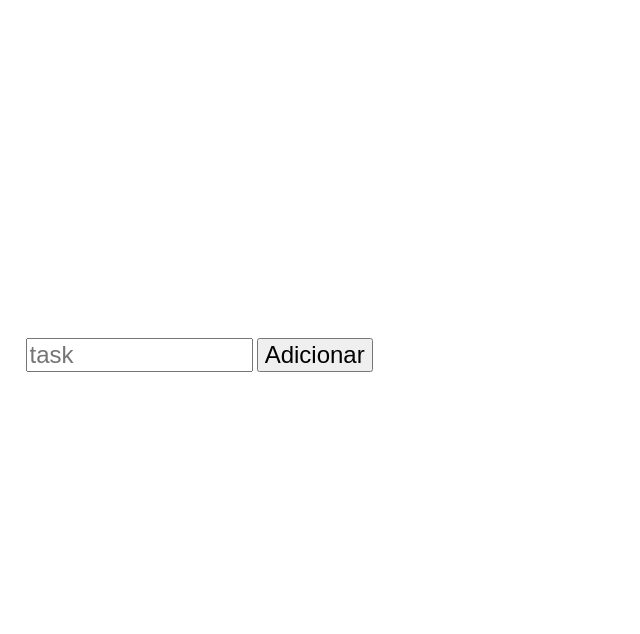
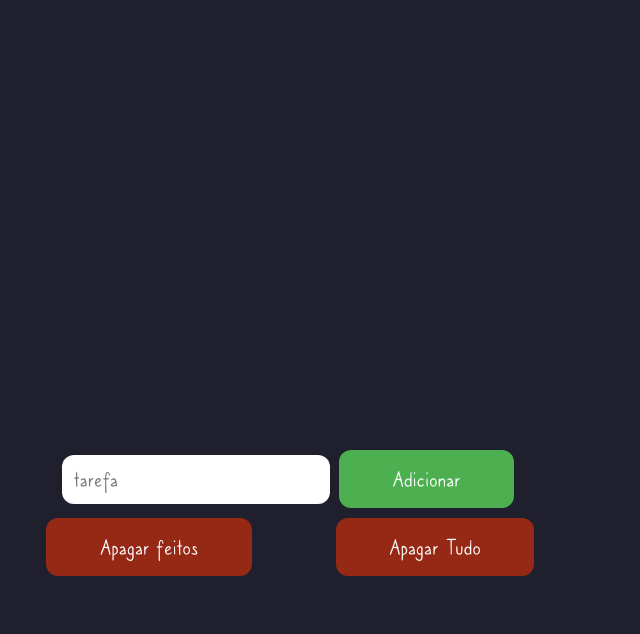
Before and after one commit to 08pixels/to-do-app, a plain HTML site: page index.html in a window 1280 px wide. Shown: the part 166-800 px from the top of the page, without its empty margins (0-640 px from the left). Drawn offline with Linux system fonts and the light colour scheme.

Commit message:
estilizando

```diff
--- a/index.html
+++ b/index.html
@@ -4,30 +4,23 @@
     <head>
         <meta charset='utf-8'>
         <meta name="viewport" content="width=device-width, initial-scale=1.0">
-        <title> Curso de Javascript </title>
-        <style type="text/css">
-            #app {
-                font-size: 150%;
-                position: fixed;
-                width: 100%;
-                height: 60%;
-                overflow-y: scroll;
-                overflow-x: scroll;
-            };
-
-        </style>
+        <title> Todo List </title>
+        <link rel="stylesheet" type="text/css" href="styles.css">
     </head>
 
     <body>
-        <!-- <input type="checkbox" name="vehicle1" value="Bike"> I have a bike<br>
-        <input type="checkbox" style="transform: scale(1.5)" value="none"> -->
 
-        <div id="app" style="color: #cc0000;">
+        <div id="app">
+                <h1> Todo List </h1>
         </div>
 
-        <div style="position: fixed; left: 02%; top:63%;" id="send">
-            <input id="task"style="width:50%; font-size:x-large;" type="text" placeholder="task">
-            <button style="font-size:x-large"> Adicionar </button>
+        <div id="send">
+            <center>
+                <input id="task" type="text" placeholder="tarefa">
+                <button class="box"> Adicionar </button>
+                <button id="done"> Apagar feitos </button>
+                <button id="all"> Apagar Tudo </button>
+            </center>
         </div>
 
         <script src="todos.js"> </script>
--- /dev/null
+++ b/styles.css
@@ -0,0 +1,105 @@
+
+body {
+    background-color: #1f1f2e;
+}
+
+button {
+    font-family: caroni;
+    font-size: x-large;
+    background-color: #4CAF50;
+    border: none;
+    border-radius: 12px;
+
+    color: white;
+    padding: 3% 11%;
+    text-align: center;
+    display: inline-block;
+    font-size: 24px;
+}
+
+div {
+    position: fixed;
+    padding: 3%;
+}
+
+h1 {
+    font-family: chickadee;
+    font-weight: normal;
+    font-size: 250%;
+}
+input {
+    font-family: caroni;
+    font-weight: normal;
+    padding: 10px 12px;
+    border: none;
+    border-radius: 12px;
+}
+
+p {
+    font-family: caroni;
+    transition-property: width;
+    transition-duration: 2s;
+    transition-timing-function: linear;
+    transition-delay: 1s;
+}
+
+
+#all {
+    background-color: rgba(255, 51, 0, 0.534);
+    float: right;
+}
+#all:hover {
+    background-color: rgba(255, 51, 0, 0.4);
+}
+
+#done {
+    background-color: rgba(255, 51, 0, 0.534);
+    float: left;
+}
+#done:hover {
+    background-color: rgba(255, 51, 0, 0.4);
+}
+
+#app {
+    font-size: 150%;
+    font-weight: 100;
+    opacity: 0.65;
+    position: fixed;
+    color: #ffffff;
+    width: 90%;
+    height: 65%;
+    overflow-y: scroll;
+    overflow-x: scroll;
+}
+
+#task {
+    width: 50%;
+    font-size: x-large;
+}
+
+#send {
+    top: 71%;
+}
+
+#erase {
+    top: 82%;
+}
+
+.check {
+    margin-left: 50%;
+}
+.box {
+    margin: 2% 1%;
+}
+.box:hover {
+    background-color: #3e8e41;
+}
+@font-face {
+    font-family: caroni;
+    src: url('./font/Caroni-Regular.otf');
+}
+
+@font-face {
+    font-family: chickadee;
+    src: url('./font/Chickadee\ free.ttf');
+}
--- a/todos.js
+++ b/todos.js
@@ -13,10 +13,10 @@ function doneTodo(todoText) {
             let checkElement = todo.querySelector('input');
 
             if(checkElement.checked){
-                todo.style.color = '#2eb82e';
+                todo.style.color = '#4CAF50';
                 todo.style.textDecoration = 'line-through', todo;
             } else {
-                todo.style.color = '#cc0000';
+                todo.style.color = '#ffffff';
                 todo.style.textDecoration = 'none';
             }
         }
@@ -33,9 +33,10 @@ function renderTodo() {
         let textElement = document.createTextNode(inputElement.value);
         let checkElement= document.createElement('input');
 
+
         checkElement.setAttribute('type', 'checkbox');
+        checkElement.setAttribute('class', 'check');
         checkElement.setAttribute('onclick', 'doneTodo(' + '"' + inputElement.value + '" )');
-
         checkElement.style.transform = 'scale(1.5)';
         checkElement.style.margin = '10px';
         todoElement.style.margin = '4px';
@@ -50,6 +51,28 @@ function renderTodo() {
     inputElement.value = '';
 };
 
+function deleteAll() {
+    listElement.innerHTML = '<h1>Todo List </h1>';
+
+    while(todoList.length)
+        todoList.splice(0, 1);
+}
+
+function deleteDone() {
+    let pos = 0;
+
+    while(pos < todoList.length) {
+        let todo = todoList[pos].ref;
+
+        if(todo.querySelector('input').checked) {
+            listElement.removeChild(todo);
+            todoList.splice(pos, 1);
+        } else {
+            ++pos;
+        }
+    }
+}
+
 document.getElementById('task').addEventListener('keyup', (event) => {
     event.preventDefault();
 
@@ -57,4 +80,7 @@ document.getElementById('task').addEventListener('keyup', (event) => {
         renderTodo();
 });
 
+document.getElementById('all' ).setAttribute('onclick', 'deleteAll()');
+document.getElementById('done').setAttribute('onclick', 'deleteDone()');
+
 buttonElement.onclick = renderTodo;
```
Also changed, not shown: font/Caroni-Regular.otf (added), font/Chickadee free.ttf (added), font/snubnose DEMO.otf (added).
